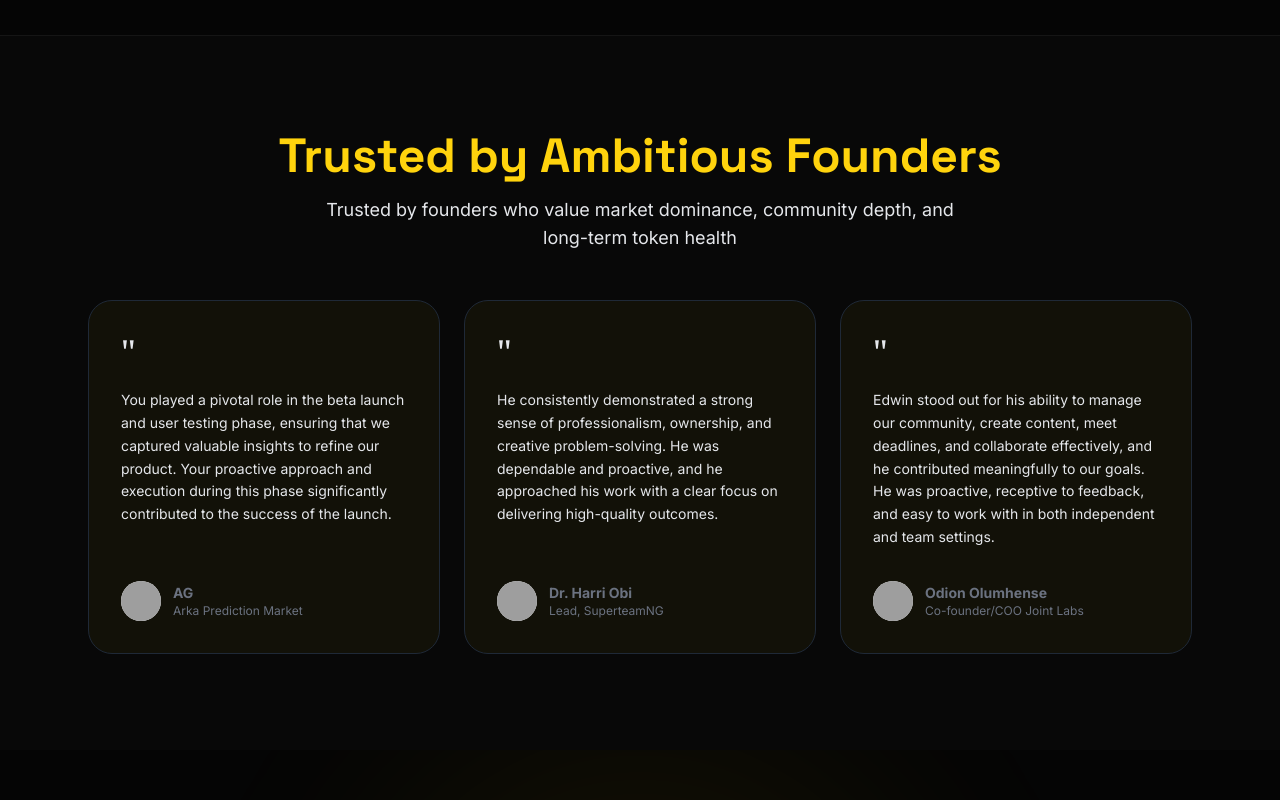
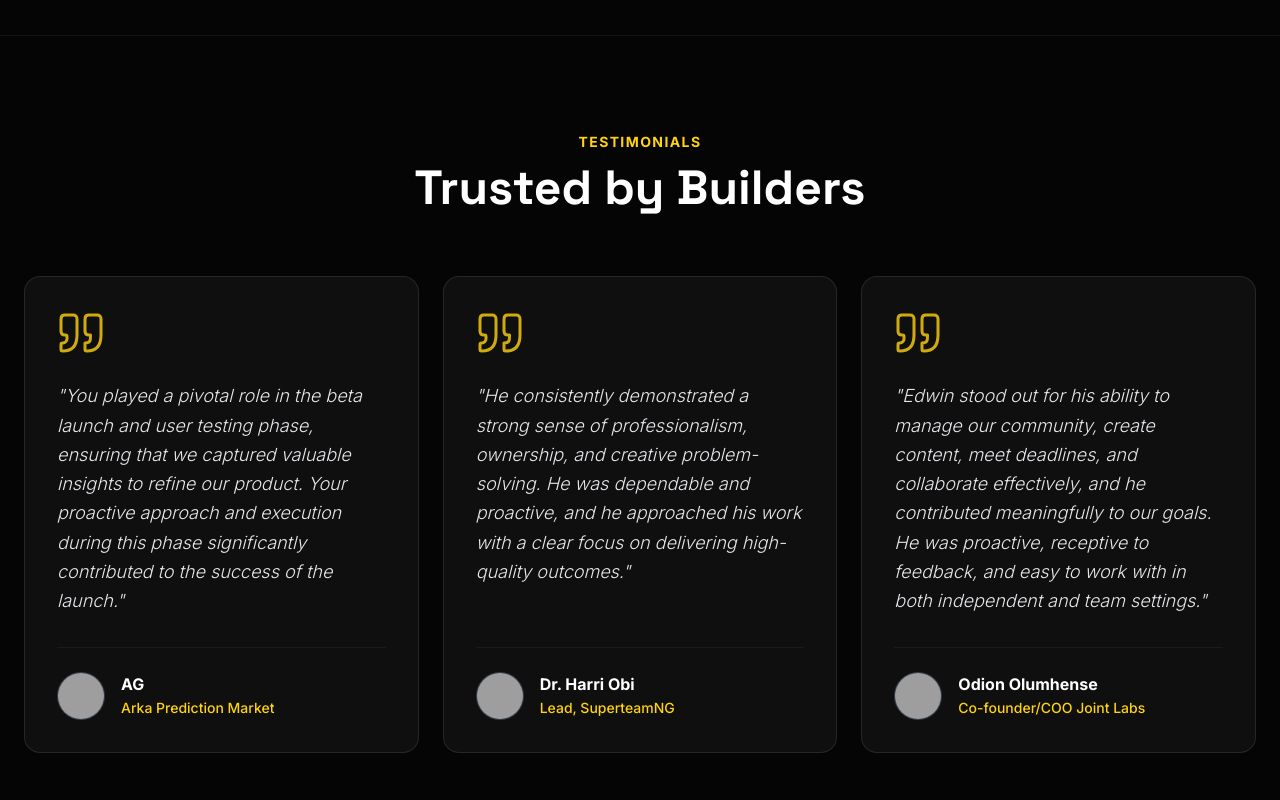
Before and after one commit to CDCODE02/XploitWebsite, a React (Vite) app: page / in a window 1280 px wide. Shown: the part 4300-5100 px from the top of the page. Built offline with nearby package versions, Linux system fonts and the light colour scheme; grey boxes are pictures that could not be loaded.

Commit message:
feat: Enhance testimonial section styling
Updates the testimonial section with a new background color, increased spacing, and refined heading. Also, refactors the testimonial card structure to support new visual elements.

```diff
--- a/components/Testimonials.tsx
+++ b/components/Testimonials.tsx
@@ -1,18 +1,17 @@
 import React from 'react';
 import { TESTIMONIALS } from '../constants';
 import { motion } from 'framer-motion';
+import { Quote } from 'lucide-react';
 
 const Testimonials: React.FC = () => {
   return (
-    <section className="py-24 bg-[#080808] border-t border-white/5">
-      <div className="max-w-6xl mx-auto px-6">
-        <div className="text-center mb-12">
-          <h2 className="font-display text-4xl md:text-5xl font-bold text-brand mb-4">
-            Trusted by Ambitious Founders
-          </h2>
-          <p className="text-gray-200 text-lg max-w-2xl mx-auto">
-            Trusted by founders who value market dominance, community depth, and long-term token health
-          </p>
+    <section className="py-24 bg-[#050505] border-t border-white/5">
+      <div className="max-w-7xl mx-auto px-6">
+        <div className="text-center mb-16">
+          <h2 className="text-brand font-bold uppercase tracking-widest text-sm mb-3">Testimonials</h2>
+          <h3 className="font-display text-4xl md:text-5xl font-bold text-white mb-4">
+            Trusted by Builders
+          </h3>
         </div>
 
         <div className="grid grid-cols-1 md:grid-cols-2 lg:grid-cols-3 gap-6">
@@ -23,25 +22,37 @@ const Testimonials: React.FC = () => {
               whileInView={{ opacity: 1, y: 0 }}
               viewport={{ once: true }}
               transition={{ delay: i * 0.1, duration: 0.5 }}
-              className="flex flex-col items-center xl:justify-center"
+              className="flex"
             >
-              <div className="p-8 h-full rounded-3xl bg-brand/[0.04] border border-gray-800 hover:border-transparent shadow-brand hover:scale-[1.04] flex flex-col justify-between group cursor-pointer duration-300 hover:shadow-md w-full">
-                <div>
-                  <span className="text-4xl font-serif text-gray-200">"</span>
-                  <p className="text-gray-200 mt-4 text-sm leading-relaxed">
-                    {t.quote}
+              <div className="flex flex-col h-full w-full p-8 rounded-2xl bg-[#0F0F0F] border border-white/10 hover:border-brand/50 transition-colors duration-300 relative group">
+                {/* Large Quote Icon */}
+                <div className="mb-6">
+                    <Quote className="w-12 h-12 text-transparent stroke-brand stroke-[1.5] opacity-80" />
+                </div>
+
+                {/* Quote Text */}
+                <div className="flex-grow">
+                  <p className="text-gray-200 text-lg italic leading-relaxed font-light">
+                    "{t.quote}"
                   </p>
                 </div>
 
-                <div className="mt-8 flex items-center gap-3">
-                   <img
-                     src={t.image}
-                     alt={t.author}
-                     className="w-10 h-10 rounded-full bg-gray-100 object-cover"
-                   />
+                {/* Author Info */}
+                <div className="mt-8 flex items-center gap-4 border-t border-white/5 pt-6">
+                   <div className="relative shrink-0">
+                     <img
+                       src={t.image}
+                       alt={t.author}
+                       className="w-12 h-12 rounded-full bg-gray-800 object-cover border border-white/10 group-hover:border-brand/50 transition-colors"
+                     />
+                   </div>
                    <div>
-                      <p className="font-bold text-gray-500 group-hover:text-brand transition-colors text-sm">{t.author}</p>
-                      <p className="text-gray-500 group-hover:text-brand transition-colors text-xs">{t.role}</p>
+                      <h4 className="font-bold text-white text-base leading-tight">
+                        {t.author}
+                      </h4>
+                      <p className="text-brand text-sm font-medium mt-1">
+                        {t.role}
+                      </p>
                    </div>
                 </div>
               </div>
```
